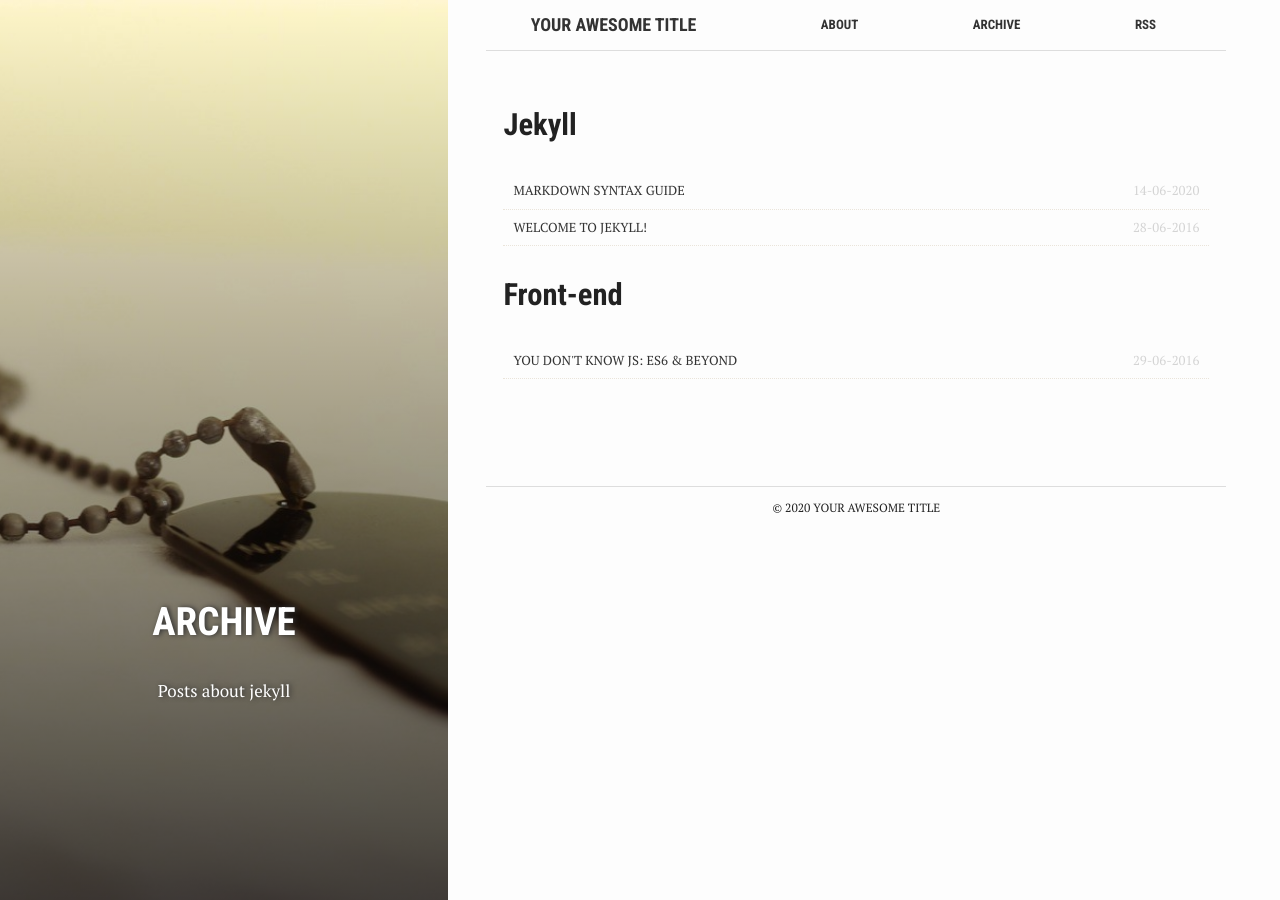
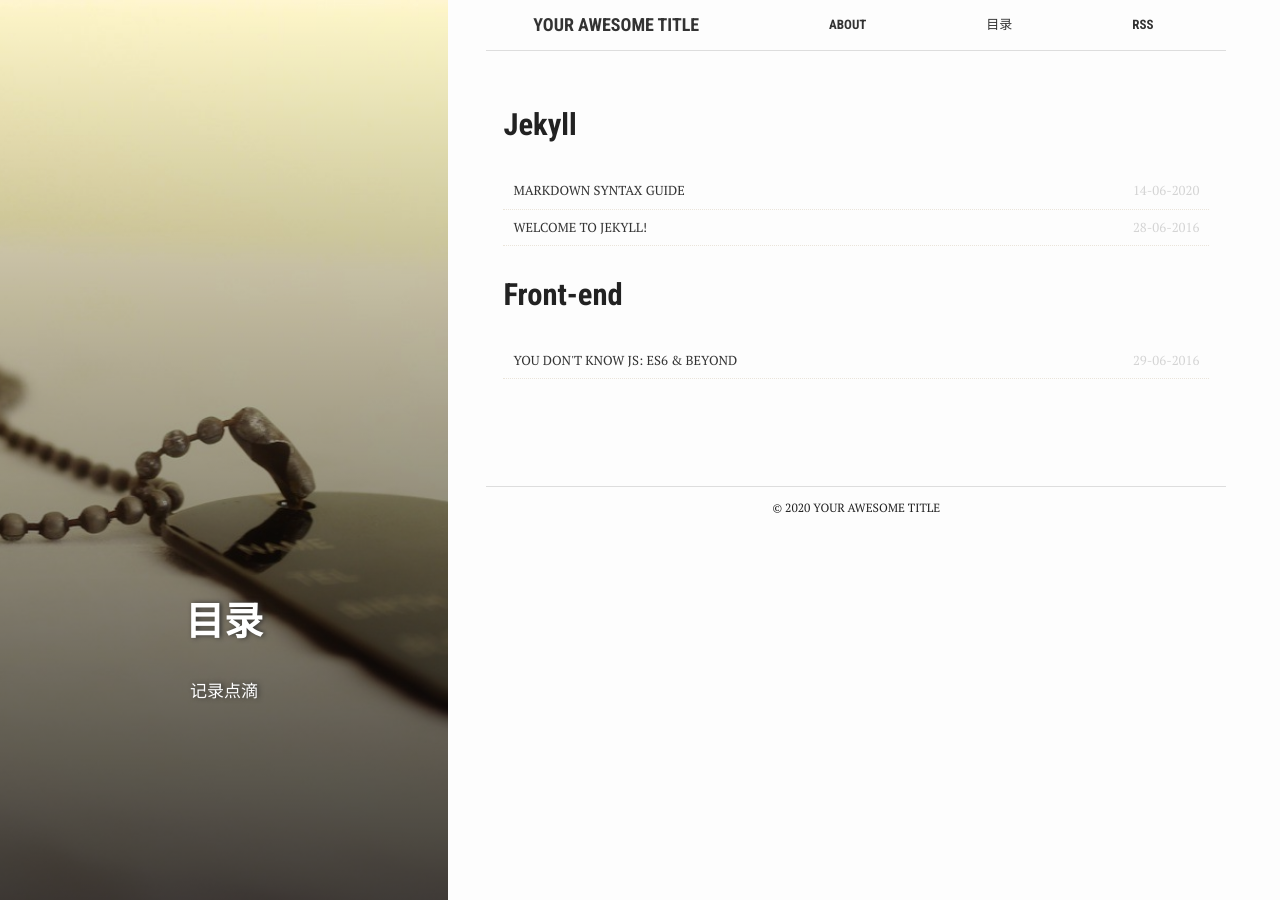
Before and after one commit to Views-s/Views-s.github.io, a Jekyll site: the page built from archive.md, in a window 1280 px wide. Built offline with Jekyll 4.4.1, drawn with Linux system fonts in a browser that asks for light colours.

Commit message:
Update archive.md

```diff
--- a/archive.md
+++ b/archive.md
@@ -2,10 +2,10 @@
 bg: "tag.jpg"
 layout: page
 permalink: /posts/
-title: "Archive"
+title: "目录"
 crawlertitle: "All articles"
-summary: "Posts about jekyll"
-active: archive
+summary: "记录点滴"
+active: 目录
 ---
 
 {% for tag in site.tags %}
```
